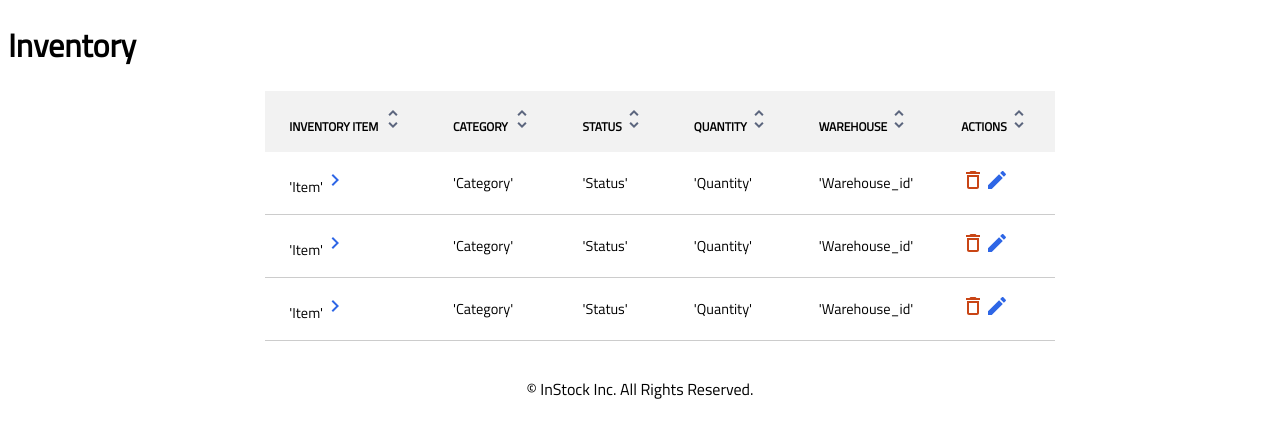
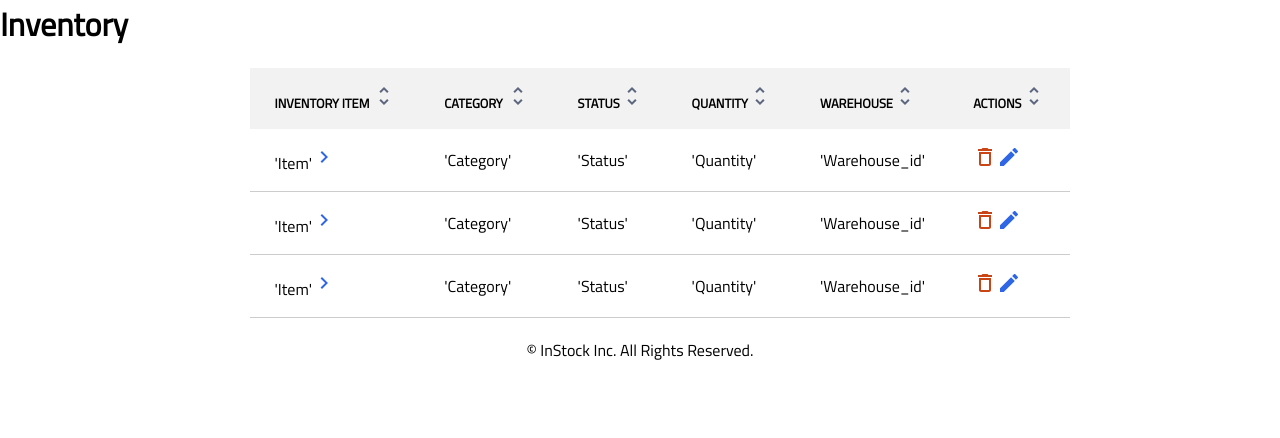
Before and after one commit to abbypollack/instock-client, a React (Create React App) app: page / in a window 1280 px wide. Shown: the top 438 px of the page. Built offline with nearby package versions, Linux system fonts and the light colour scheme.

Commit message:
formatting for table to use between similar components

```diff
--- a/src/App.js
+++ b/src/App.js
@@ -1,4 +1,4 @@
-// import './App.scss';
+import './App.scss';
 // import AddInventoryItem from './pages/AddInventoryItem/AddInventoryItem';
 // import AddNewWarehouse from './pages/AddNewWarehouse/AddNewWarehouse';
 // import EditInventoryItem from './pages/EditInventoryItem/EditInventoryItem';
@@ -16,18 +16,17 @@ import InventoryPage from "./pages/InventoryPage/InventoryPage.js";
 function App() {
     return (
         <BrowserRouter>
-                {/* <Header /> */}
-             {/* <Routes> */}
+            {/* <Header /> */}
+            <Routes>
                 {/* <Route path="" element={<WarehousePage />} /> */}
                 {/* <Route path="" element={<WarehouseDetails />} /> */}
-                {/* <Route path="" element={<InventoryPage/>} /> */}
+                <Route path="/" element={<InventoryPage/>} />
                 {/* <Route path="" element={<InventoryItemDetails />} /> */}
                 {/* <Route path="" element={<EditWarehouse />} /> */}
                 {/* <Route path="" element={<EditInventoryItem/>} /> */}
                 {/* <Route path="" element={<AddNewWarehouse />} /> */}
                 {/* <Route path="" element={<AddInventoryItem />} /> */}
-                {/* </Routes> */}
-            <InventoryPage />
+                </Routes>
             <Footer />
         </BrowserRouter>
     );
--- a/src/components/InventoryTable/InventoryTable.scss
+++ b/src/components/InventoryTable/InventoryTable.scss
@@ -18,10 +18,9 @@ th, td {
 td {
     border-bottom: 1px solid #ccc;
     text-transform: capitalize;
-    font-size: .9rem;
 }
 th {
-    font-size: .75rem;
+    font-size: .8rem;
     background-color: #f2f2f2;
     text-transform: uppercase;
 }
```
